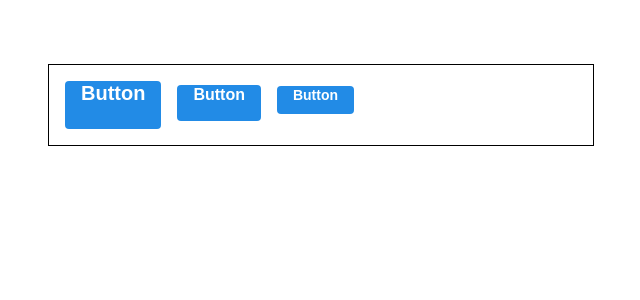
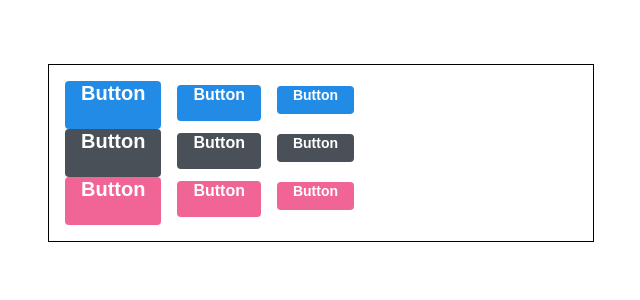
Before and after one commit to kaperrdenden/styling-with-sass, a React (Create React App) app: page / in a window 1280 px wide. Shown: the top 300 px of the page, without its empty margins (319-959 px from the left). Built offline with nearby package versions, Linux system fonts and the light colour scheme.

Commit message:
다양한 색의  버튼 만들기

```diff
--- a/src/App.js
+++ b/src/App.js
@@ -9,6 +9,16 @@
        <Button>Button</Button>
        <Button size="small">Button</Button>
      </div>
+     <div className='buttons'>
+       <Button size="large" color="gray">Button</Button>
+       <Button  color="gray">Button</Button>
+       <Button size="small"  color="gray">Button</Button>
+     </div>
+     <div className='buttons'>
+       <Button size="large" color="pink">Button</Button>
+       <Button color="pink">Button</Button>
+       <Button size="small" color="pink">Button</Button>
+     </div>
     </div>
   );
 }
--- a/src/components/Button.js
+++ b/src/components/Button.js
@@ -5,13 +5,14 @@
 
 
 
-function Button({children, size}){
-    return <button className={classNames('Button', size)}>{children}</button>
+function Button({children, size, color}){
+    return <button className={classNames('Button', size, color)}>{children}</button>
     // 여기서 {children}은 하위 컴포넌트의 내용을 그대로 가져오는 용도
 }
 
 Button.defaultProps = {
     size: 'medium',
+    color: 'blue',
 
 };
 
--- a/src/components/Button.scss
+++ b/src/components/Button.scss
@@ -1,4 +1,17 @@
 $blue: #228be6;
+$gray: #495057;
+$pink: #f06595;
+
+@mixin button-color($color) {
+  background: $color;
+  &:hover {
+    background: lighten($color, 10%);
+  }
+
+  &:active {
+    background: darken($color, 10%);
+  }
+}
 
 .Button {
   display: inline-flex;
@@ -35,13 +48,50 @@
     padding-right: 1rem;
   }
 
-  background-color: $blue;
-  &:hover {
-    background: lighten($blue, 10%);
+  //색상 관리
+  &.blue {
+    @include button-color($blue);
   }
-  &:active {
-    background: darken($blue, 10%);
+  &.gray {
+    @include button-color($gray);
   }
+  &.pink {
+    @include button-color($pink);
+  }
+
+  //색상 관리
+  //   &.gray {
+  //     background: $gray;
+  //     &:hover {
+  //       background: lighten($gray, 10%);
+  //     }
+
+  //     &:active {
+  //       background: darken($gray, 10%);
+  //     }
+  //   }
+  //   &.pink {
+  //     background: $pink;
+  //     &:hover {
+  //       background: lighten($pink, 10%);
+  //     }
+
+  //     &:active {
+  //       background: darken($pink, 10%);
+  //     }
+  //   }
+
+  //   &.blue {
+  //     background: $blue;
+  //     &:hover {
+  //       background: lighten($blue, 10%);
+  //     }
+
+  //     &:active {
+  //       background: darken($blue, 10%);
+  //     }
+  //   }
+
   & + & {
     // 이건 .Button + .Button 즉 버튼 옆의 버튼.
     margin-left: 1rem;
```
